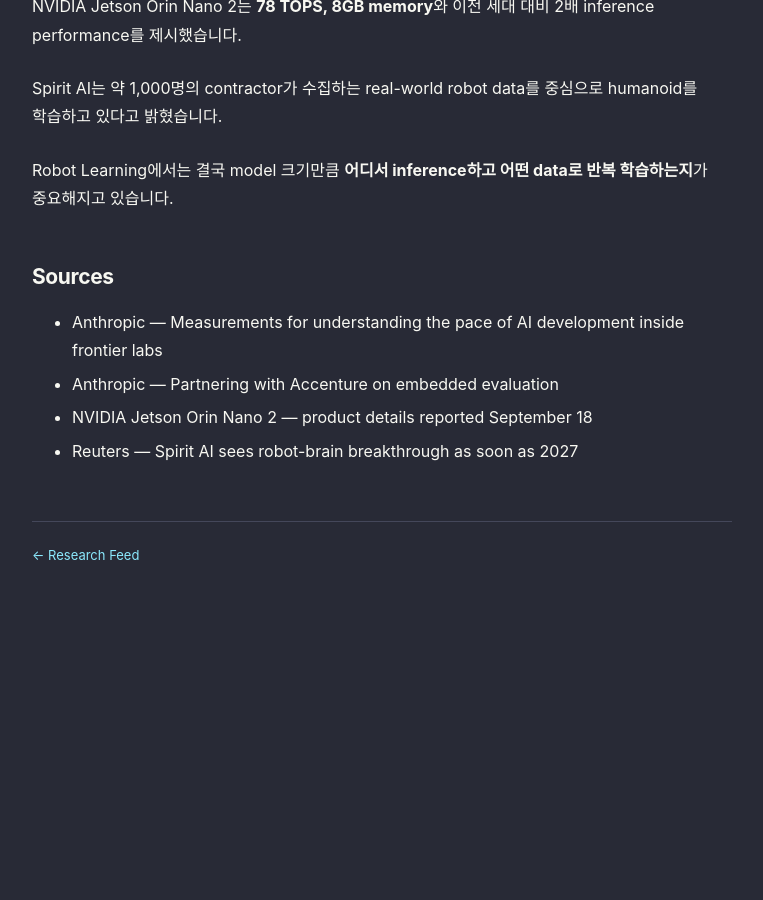
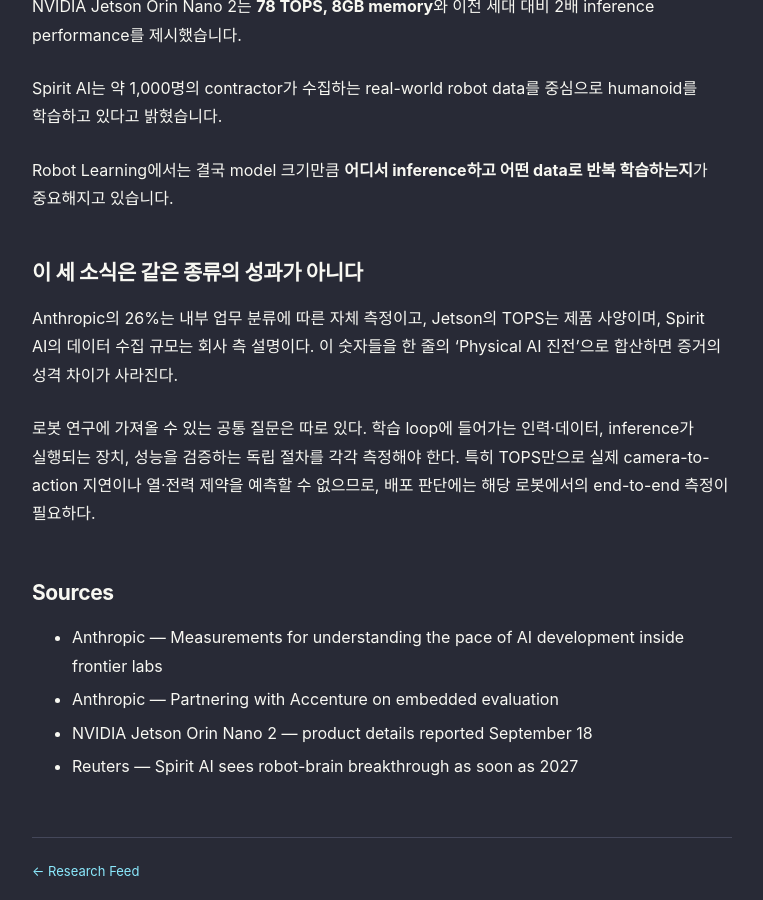
Before and after one commit to nayana224/nayana224.github.io, a Jekyll site: the page built from _research_feed/2026-09-19-ai-robotics.md, in a window 1280 px wide and 900 px high, scrolled down 1671 px. Shown: the whole window, without its empty margins (258-1021 px from the left). Built offline with Jekyll 4.4.1, drawn with Linux system fonts in a browser that asks for light colours; before the commit the page ends 2309 px from its top, so only the background shows below that.

Commit message:
Strengthen Research Feed article: 2026-09-19

```diff
--- a/_research_feed/2026-09-19-ai-robotics.md
+++ b/_research_feed/2026-09-19-ai-robotics.md
@@ -51,6 +51,12 @@
 
 Robot Learning에서는 결국 model 크기만큼 **어디서 inference하고 어떤 data로 반복 학습하는지**가 중요해지고 있습니다.
 
+## 이 세 소식은 같은 종류의 성과가 아니다
+
+Anthropic의 26%는 내부 업무 분류에 따른 자체 측정이고, Jetson의 TOPS는 제품 사양이며, Spirit AI의 데이터 수집 규모는 회사 측 설명이다. 이 숫자들을 한 줄의 ‘Physical AI 진전’으로 합산하면 증거의 성격 차이가 사라진다.
+
+로봇 연구에 가져올 수 있는 공통 질문은 따로 있다. 학습 loop에 들어가는 인력·데이터, inference가 실행되는 장치, 성능을 검증하는 독립 절차를 각각 측정해야 한다. 특히 TOPS만으로 실제 camera-to-action 지연이나 열·전력 제약을 예측할 수 없으므로, 배포 판단에는 해당 로봇에서의 end-to-end 측정이 필요하다.
+
 ## Sources
 - [Anthropic — Measurements for understanding the pace of AI development inside frontier labs](https://www.anthropic.com/institute/measuring-pace-of-ai-development)
 - [Anthropic — Partnering with Accenture on embedded evaluation](https://www.anthropic.com/news/accenture-embedded-evaluation)
```
